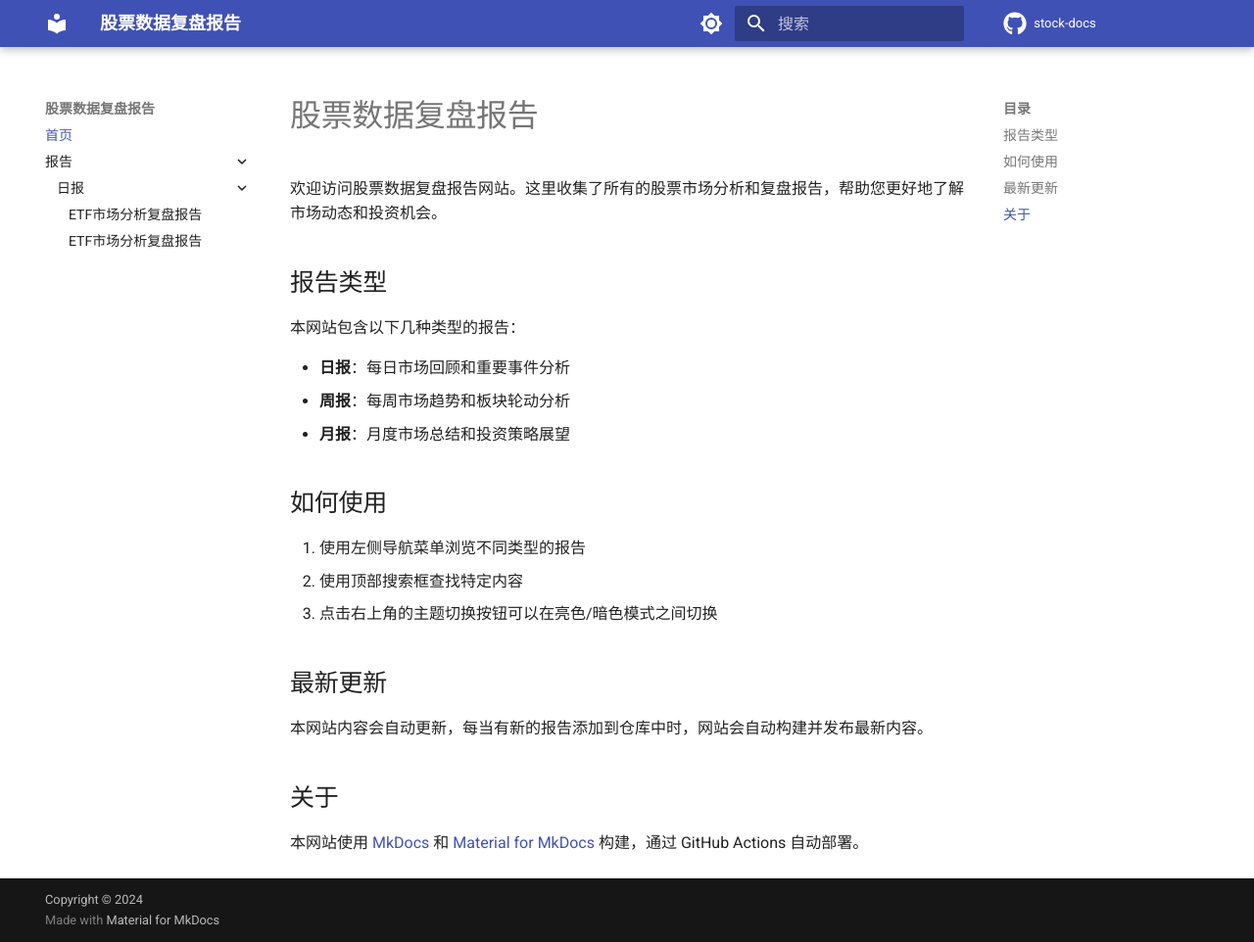
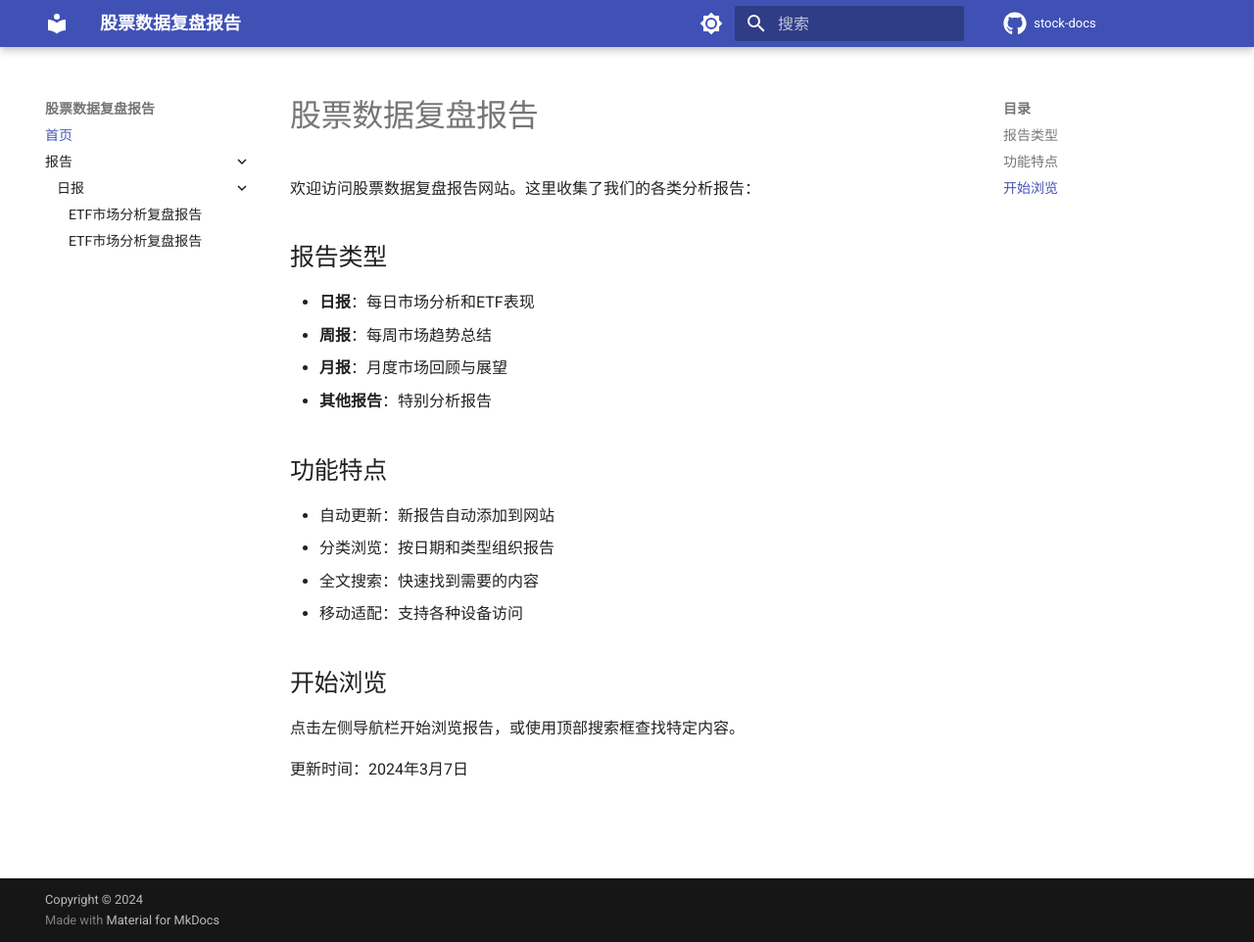
Before and after one commit to jasonbai/stock-docs, an MkDocs documentation site: the page built from docs/index.md, in a window 1280 px wide and 962 px high. Shown: the whole window at 98% size. Built offline with MkDocs 1.6.1 and Material for MkDocs 9.7.7, drawn with Linux system fonts in a browser that asks for light colours; comment, search, counter and statistics services are not loaded.

Commit message:
更新首页内容和时间戳

```diff
--- a/docs/index.md
+++ b/docs/index.md
@@ -1,25 +1,23 @@
 # 股票数据复盘报告
 
-欢迎访问股票数据复盘报告网站。这里收集了所有的股票市场分析和复盘报告，帮助您更好地了解市场动态和投资机会。
+欢迎访问股票数据复盘报告网站。这里收集了我们的各类分析报告：
 
 ## 报告类型
 
-本网站包含以下几种类型的报告：
+- **日报**：每日市场分析和ETF表现
+- **周报**：每周市场趋势总结
+- **月报**：月度市场回顾与展望
+- **其他报告**：特别分析报告
 
-- **日报**：每日市场回顾和重要事件分析
-- **周报**：每周市场趋势和板块轮动分析
-- **月报**：月度市场总结和投资策略展望
+## 功能特点
 
-## 如何使用
+- 自动更新：新报告自动添加到网站
+- 分类浏览：按日期和类型组织报告
+- 全文搜索：快速找到需要的内容
+- 移动适配：支持各种设备访问
 
-1. 使用左侧导航菜单浏览不同类型的报告
-2. 使用顶部搜索框查找特定内容
-3. 点击右上角的主题切换按钮可以在亮色/暗色模式之间切换
+## 开始浏览
 
-## 最新更新
+点击左侧导航栏开始浏览报告，或使用顶部搜索框查找特定内容。
 
-本网站内容会自动更新，每当有新的报告添加到仓库中时，网站会自动构建并发布最新内容。
-
-## 关于
-
-本网站使用 [MkDocs](https://www.mkdocs.org/) 和 [Material for MkDocs](https://squidfunk.github.io/mkdocs-material/) 构建，通过 GitHub Actions 自动部署。
+更新时间：2024年3月7日
```
